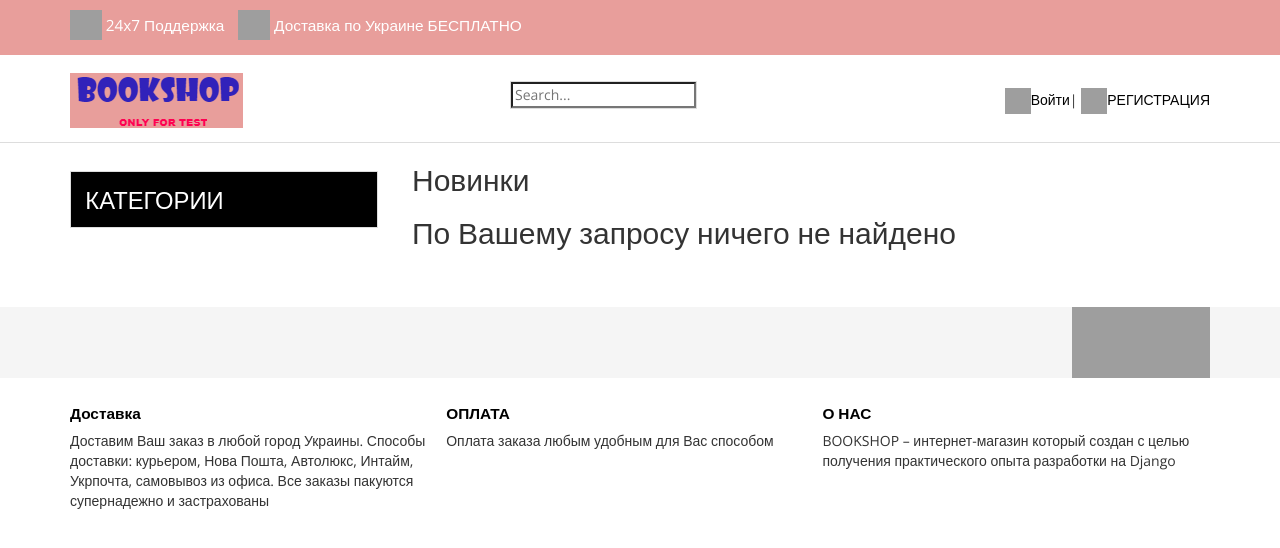
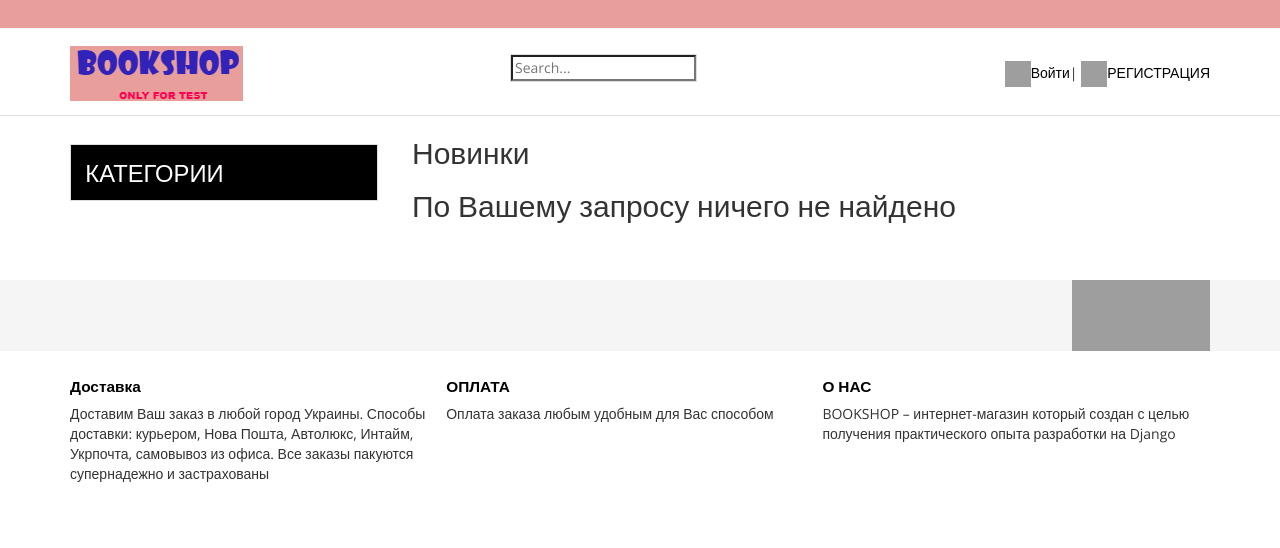
Before and after one commit to iskvictor/shop_django, a Django app: page / in a window 1280 px wide. Shown: the top 548 px of the page. Run offline with Django 3.2, Linux system fonts and the light colour scheme; data that the repository does not hold is empty; some libraries are stand-ins or nearby versions; grey boxes are pictures that could not be loaded.

Commit message:
add favicon

```diff
--- a/shopapp/templates/basic.html
+++ b/shopapp/templates/basic.html
@@ -2,7 +2,9 @@
 <!DOCTYPE html>
 <html>
 <head>
-<title>Big shope A Ecommerce Category Flat Bootstarp Resposive Website Template | Product :: w3layouts</title>
+<title>Bookshop</title>
+
+	<link rel="shortcut icon" type="image/x-icon" href="{% static 'images/favicon.ico' %}">
 <link href="{% static 'css/bootstrap.css' %}" rel="stylesheet" type="text/css" media="all" />
 <!--theme-style-->
 <link href="{% static 'css/style.css' %}" rel="stylesheet" type="text/css" media="all" />
@@ -23,14 +25,6 @@
 		<div class="top-header">
 			<div class="container">
 				<div class="top-header-left">
-					<ul class="support">
-						<li><a href="#"><label> </label></a></li>
-						<li><a href="#">24x7 <span class="live"> Поддержка</span></a></li>
-					</ul>
-					<ul class="support">
-						<li class="van"><a href="#"><label> </label></a></li>
-						<li><a href="#">Доставка по Украине БЕСПЛАТНО <span class="live"></span></a></li>
-					</ul>
 					<div class="clearfix"> </div>
 				</div>
 				<div class="top-header-right">
```
Also changed, not shown: shop/static/images/blokchejn-ot-a-do-ya-vse-o-tekhnologii-desyatiletiya_9db_300_300.jpg (added), shop/static/images/favicon.ico (added).
